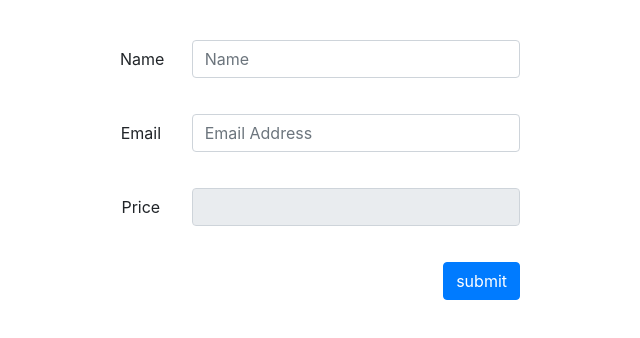
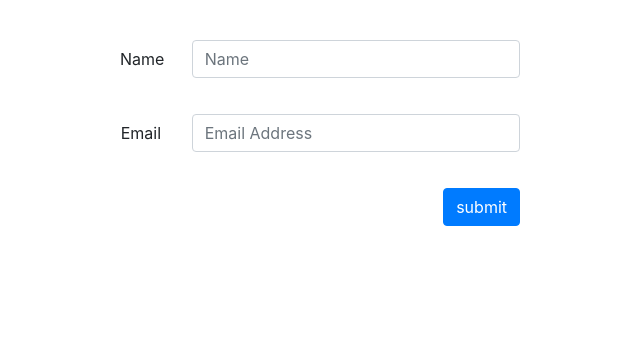
Before and after one commit to iks3000/fazaRosta, a plain HTML site: page index.html in a window 1280 px wide. Shown: the whole page, without its empty margins (320-960 px from the left). Drawn offline with nearby package versions, Linux system fonts and the light colour scheme; no server answers.

Commit message:
hidden price block

```diff
--- a/index.html
+++ b/index.html
@@ -25,7 +25,7 @@
                     <input class="form-control" type="text" name="email" id="email" placeholder="Email Address" required/>
                 </div>
             </div>
-            <div class="form-group row">
+            <div class="form-group row" hidden>
                 <label class="col-sm-2 col-form-label text-center" for="price">Price</label>
                 <div class="col-sm-10">
                     <input class="form-control sum" type="text" name="price" id="price"  disabled/>
```
